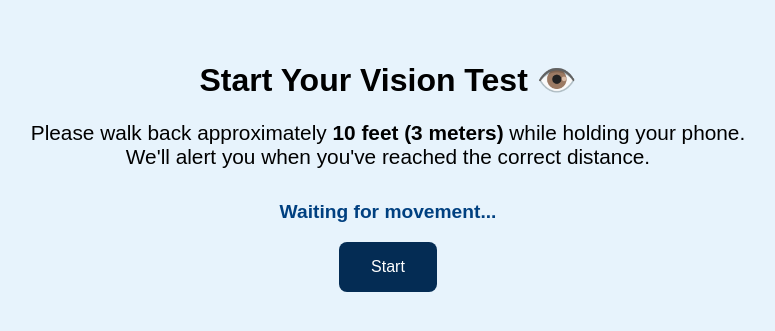
After one commit to jasynj/VA-Tester, a Flask app: template templates/start_test.html in a window 1280 px wide. The commit adds this page. Shown: the top 331 px of the page, without its empty margins (252-1027 px from the left). Run offline with Flask 3, Linux system fonts and the light colour scheme; the template is opened without the code that fills it, so the values that code supplies are empty.

Commit message:
Added vision test, start page

```diff
--- a/templates/dashboard.css
+++ b/templates/dashboard.css
@@ -46,7 +46,7 @@ body {
     margin-bottom: 1.5rem;
   }
 
-  .btn-primary {
+button {
     padding: 0.75rem 1.5rem;
     background-color: #042c54;
     color: white;
--- /dev/null
+++ b/templates/start_test.html
@@ -0,0 +1,87 @@
+<!DOCTYPE html>
+<html lang="en">
+<head>
+  <meta charset="UTF-8">
+  <meta name="viewport" content="width=device-width, initial-scale=1.0">
+  <title>Start Vision Test</title>
+  <style>
+    body {
+      font-family: 'Poppins', sans-serif;
+      background: #e7f3fc;
+      padding: 2rem;
+      text-align: center;
+    }
+    .notice {
+      font-size: 1.3rem;
+      margin-bottom: 2rem;
+    }
+    .status {
+      font-size: 1.2rem;
+      font-weight: bold;
+      color: #004080;
+    }
+    button {
+      padding: 1rem 2rem;
+      background: #042c54;
+      color: white;
+      border: none;
+      border-radius: 8px;
+      font-size: 1rem;
+      cursor: pointer;
+    }
+  </style>
+</head>
+<body>
+  <h1>Start Your Vision Test 👁️</h1>
+  <p class="notice">
+    Please walk back approximately <strong>10 feet (3 meters)</strong> while holding your phone.<br>
+    We'll alert you when you've reached the correct distance.
+  </p>
+
+  <p class="status" id="status">Waiting for movement...</p>
+  <button onclick="startTracking()">Start</button>
+
+  <script>
+    let totalDistance = 0;
+    let tracking = false;
+    let lastTimestamp = null;
+    let velocity = 0;
+
+    function startTracking() {
+      if (!window.DeviceMotionEvent) {
+        alert("Your device does not support motion tracking.");
+        return;
+      }
+
+      tracking = true;
+      totalDistance = 0;
+      velocity = 0;
+      lastTimestamp = null;
+
+      document.getElementById('status').textContent = "Tracking your movement...";
+
+      window.addEventListener('devicemotion', (event) => {
+        if (!tracking) return;
+
+        const acc = event.accelerationIncludingGravity.z;
+        const timestamp = event.timeStamp;
+
+        if (lastTimestamp !== null && acc !== null) {
+          const dt = (timestamp - lastTimestamp) / 1000;
+          velocity += acc * dt;
+          const displacement = velocity * dt;
+          totalDistance += Math.abs(displacement);
+        }
+
+        lastTimestamp = timestamp;
+
+        if (totalDistance >= 3.0) { // approx 3 meters (10 feet)
+          tracking = false;
+          navigator.vibrate(500);
+          document.getElementById('status').textContent = "✅ Distance reached! Begin test.";
+        }
+      }, true);
+    }
+  </script>
+</body>
+</html>
```
Also changed, not shown: templates/dashboard.html (+13 -3 lines).
